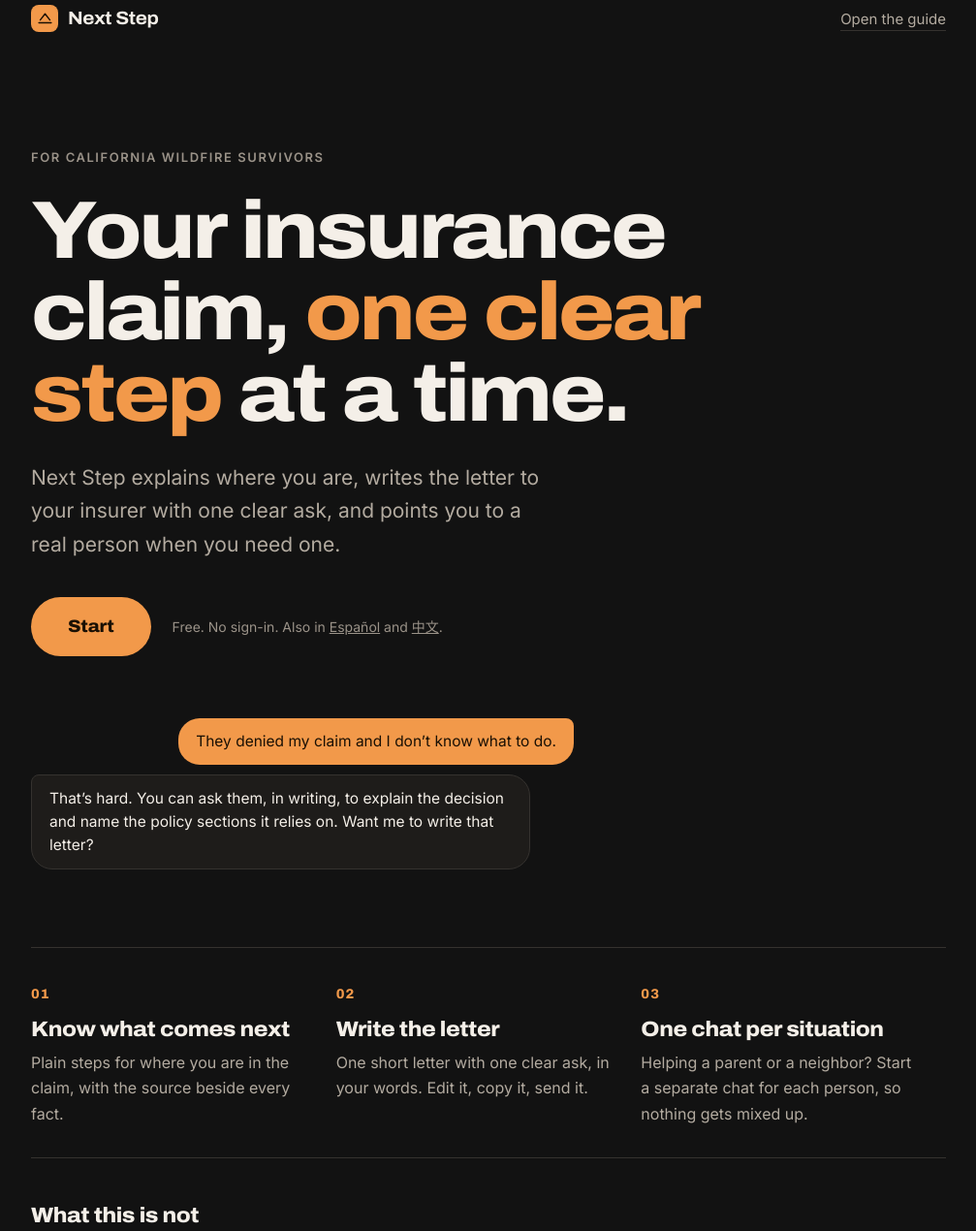
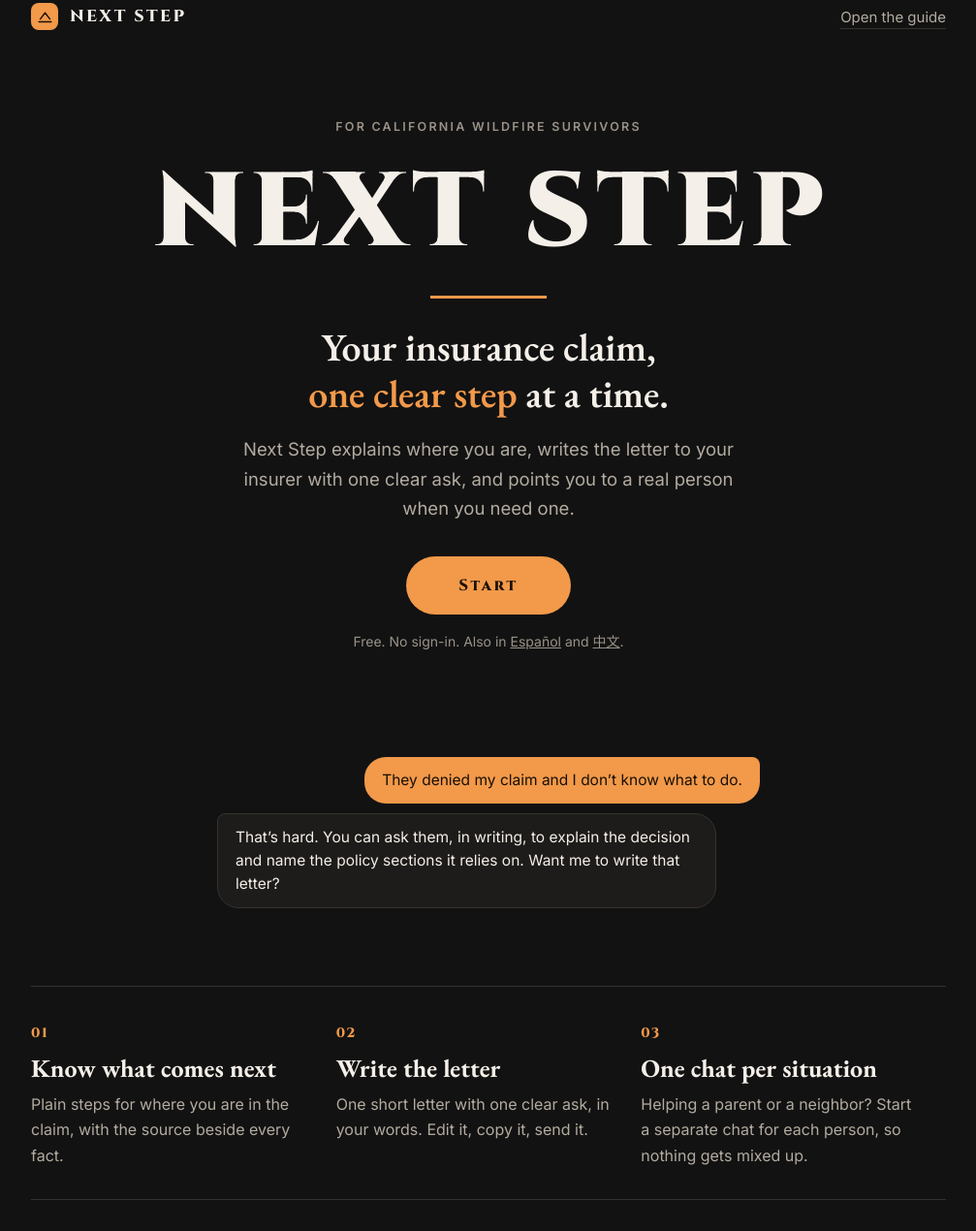
Before and after one commit to nextstep-wildfire/next-step, a website: page public/index.html in a window 1280 px wide. Shown: the part 19-1289 px from the top of the page at 97% size, without its empty margins (136-1143 px from the left). Drawn offline with Linux system fonts and the light colour scheme.

Commit message:
Centered Cinzel wordmark with hook line, EB Garamond headings, entrance and scroll animations
Co-Authored-By: Claude Sonnet 5.5 <noreply@anthropic.com>
Claude-Session: https://claude.ai/code/session_012cXKM8786SoUVJbToaiwLY

```diff
--- a/public/app.css
+++ b/public/app.css
@@ -1,19 +1,24 @@
-/* Charcoal and amber. Dark is the default; light is a toggle. Headings: Archivo. Body: Inter. Both are bundled, no outside requests. */
-@font-face { font-family: "Archivo"; src: url("/fonts/archivo.woff2") format("woff2"); font-weight: 100 900; font-stretch: 62% 125%; font-display: swap; }
+/* Charcoal and amber. Dark is the default; light is a toggle. Wordmark: Cinzel. Headings: EB Garamond. Body: Inter. Both are bundled, no outside requests. */
+@view-transition { navigation: auto; }
+@font-face { font-family: "Cinzel"; src: url("/fonts/cinzel.woff2") format("woff2"); font-weight: 400 900; font-display: swap; }
+@font-face { font-family: "EB Garamond"; src: url("/fonts/garamond.woff2") format("woff2"); font-weight: 400 800; font-display: swap; }
 @font-face { font-family: "Inter"; src: url("/fonts/inter.woff2") format("woff2"); font-weight: 100 900; font-display: swap; }
 :root {
   --bg: #121212; --grad: none; --ink: #f4efe8; --muted: #b3aba0; --faint: #9a9288; --line: #35322f;
   --box: #1e1c1a; --tag: #1b1a18; --tag-line: #3a3733; --btn: #f2994a; --btn-ink: #1a1004; --accent-soft: #2a2622; --warm: #f2994a;
   --font-body: "Inter", system-ui, -apple-system, "Segoe UI", Roboto, "Noto Sans SC", "PingFang SC", "Microsoft YaHei", Helvetica, Arial, sans-serif;
-  --font-head: "Archivo", "Inter", system-ui, -apple-system, "Segoe UI", "Noto Sans SC", "PingFang SC", "Microsoft YaHei", Helvetica, Arial, sans-serif;
+  --font-head: "EB Garamond", Garamond, "Palatino Linotype", Georgia, "Noto Serif SC", "Songti SC", serif;
+  --font-caps: "Cinzel", "Trajan Pro", "Times New Roman", serif;
   color-scheme: dark;
 }
 :root[data-theme="light"] {
   --bg: #faf7f2; --ink: #1e1b18; --muted: #5e564e; --faint: #6f665c; --line: #e3dbd0;
   --box: #ffffff; --tag: #f1ebe2; --tag-line: #ddd3c5; --btn: #1e1b18; --btn-ink: #faf7f2; --accent-soft: #f1e6d6; --warm: #a8520a; color-scheme: light;
 }
-h1, h2, h3, .choice b, .brand b { font-family: var(--font-head); font-weight: 800; font-stretch: 108%; letter-spacing: -0.02em; }
-:lang(zh) h1, :lang(zh) h2, :lang(zh) h3 { font-stretch: 100%; letter-spacing: 0; }
+h2, h3, .choice b { font-family: var(--font-head); font-weight: 700; letter-spacing: 0; }
+h2 { font-size: 1.12em; }
+header h1 { font-family: var(--font-caps); font-weight: 800; letter-spacing: .14em; }
+:lang(zh) h2, :lang(zh) h3 { font-family: var(--font-body); font-weight: 700; }
 * { box-sizing: border-box; }
 html, body { height: 100%; margin: 0; }
 body { font-family: var(--font-body); font-size: 15.5px; line-height: 1.6; color: var(--ink); background: var(--bg); background-image: var(--grad); background-attachment: fixed; }
@@ -23,7 +28,7 @@ header { display: flex; align-items: center; flex-wrap: wrap; gap: 8px 8px; padd
 .brand { display: flex; align-items: center; gap: 10px; flex: 1 1 auto; min-width: 150px; }
 .mark { width: 28px; height: 28px; border-radius: 9px; background: var(--btn); display: grid; place-items: center; flex: none; }
 .mark svg { width: 17px; height: 17px; stroke: var(--btn-ink); fill: none; stroke-width: 2; stroke-linecap: round; stroke-linejoin: round; }
-header h1 { font-size: 19px; margin: 0; }
+header h1 { font-size: 16px; margin: 0; }
 .tools { display: flex; align-items: center; gap: 6px; flex-wrap: wrap; }
 button { font: inherit; color: inherit; cursor: pointer; }
 body, .bot, .user, .chip, .pill, .icon-btn, form, .sheet, .srcs a, header, .drawer { transition: background-color .25s ease, border-color .25s ease, color .25s ease; }
@@ -52,7 +57,7 @@ button:focus-visible, input:focus-visible, a:focus-visible, textarea:focus-visib
 .typing { color: var(--faint); letter-spacing: 3px; }
 .note { align-self: center; font-size: 12.5px; color: var(--faint); background: var(--tag); border: 1px solid var(--tag-line); border-radius: 999px; padding: 3px 12px; }
 .card { align-self: stretch; max-width: 100%; padding: 18px 20px 14px; border-radius: 24px; border-top-left-radius: 8px; }
-.card h2 { font-size: 19px; margin: 0 0 10px; line-height: 1.3; text-wrap: balance; }
+.card h2 { font-size: 22px; margin: 0 0 10px; line-height: 1.3; text-wrap: balance; }
 :lang(zh) .card h2, :lang(zh) .sheet h2, :lang(zh) header h1 { letter-spacing: 0; }
 .cardtop { display: flex; justify-content: space-between; align-items: center; gap: 8px; flex-wrap: wrap; margin-bottom: 8px; }
 .tag { font-size: 12px; font-weight: 600; color: var(--muted); background: var(--accent-soft); border-radius: 999px; padding: 2px 10px; }
@@ -137,7 +142,7 @@ form button { width: 38px; height: 38px; border-radius: 50%; border: 0; backgrou
 @media (max-width: 520px) { .pill .full { display: none; } .brand { min-width: 120px; } }
 
 /* ---- v3 additions ---- */
-.card.home h2 { font-size: 24px; line-height: 1.3; margin: 0 0 6px; }
+.card.home h2 { font-size: 28px; line-height: 1.3; margin: 0 0 6px; }
 .small.faint, .faint { color: var(--faint); }
 .rolerow { display: flex; flex-wrap: wrap; gap: 8px; align-items: center; margin: 12px 0 4px; font-size: 14px; color: var(--muted); }
 .rolebtn { font: inherit; font-size: 14px; color: var(--ink); background: var(--tag); border: 1px solid var(--tag-line); border-radius: 999px; padding: 6px 14px; cursor: pointer; }
@@ -145,7 +150,7 @@ form button { width: 38px; height: 38px; border-radius: 50%; border: 0; backgrou
 p.ask { font-weight: 600; margin: 14px 0 8px; }
 .choices { display: grid; grid-template-columns: repeat(auto-fit, minmax(150px, 1fr)); gap: 10px; margin: 0 0 12px; }
 .choice { font: inherit; text-align: left; color: var(--ink); background: var(--bg); border: 1px solid var(--tag-line); border-radius: 16px; padding: 12px 14px; cursor: pointer; display: flex; flex-direction: column; gap: 4px; }
-.choice b { font-size: 15px; } .choice small { color: var(--muted); font-size: 13px; }
+.choice b { font-size: 18px; } .choice small { color: var(--muted); font-size: 13px; }
 .choice:hover { border-color: var(--btn); transform: translateY(-1px); }
 .lbl { font-size: 13.5px; font-weight: 600; color: var(--ink); margin-top: 4px; }
 .fld details { border: 1px solid var(--line); border-radius: 12px; padding: 8px 12px; }
@@ -217,7 +222,18 @@ form { border-radius: 999px; }
   .tools { flex: none; gap: 6px; }
   #newChatBtn .nct { display: none; } #newChatBtn .plus { display: inline; font-size: 20px; line-height: 1; font-weight: 500; }
   #newChatBtn { padding: 5px 13px; }
-  header h1 { font-size: 17px; }
+  header h1 { font-size: 14px; letter-spacing: .1em; }
 }
 .seg button { white-space: nowrap; }
 .menu { min-width: 272px; }
+
+body { animation: pagein .45s ease both; }
+@keyframes pagein { from { opacity: 0; } to { opacity: 1; } }
+.msg.card { animation: rise .4s cubic-bezier(.2,.7,.2,1) both; }
+.choice { transition: border-color .2s ease, transform .2s ease, background-color .2s ease; }
+.overlay .drawer { animation: slidein .28s cubic-bezier(.2,.7,.2,1) both; }
+.overlay.right .drawer { animation-name: slidein_r; }
+@keyframes slidein { from { transform: translateX(-24px); opacity: 0; } to { transform: none; opacity: 1; } }
+@keyframes slidein_r { from { transform: translateX(24px); opacity: 0; } to { transform: none; opacity: 1; } }
+.menu.open { animation: rise .2s ease both; }
+@media (prefers-reduced-motion: reduce) { body, .msg.card, .overlay .drawer, .menu.open { animation: none; } }
--- a/public/index.html
+++ b/public/index.html
@@ -6,20 +6,23 @@
 <meta name="robots" content="noindex, nofollow">
 <title>Next Step: one clear step at a time after a wildfire</title>
 <meta name="description" content="A free guide for California wildfire survivors dealing with a home insurance claim. A student prototype. Not legal advice.">
-<link rel="preload" href="/fonts/archivo.woff2" as="font" type="font/woff2" crossorigin>
+<link rel="preload" href="/fonts/cinzel.woff2" as="font" type="font/woff2" crossorigin>
+<link rel="preload" href="/fonts/garamond.woff2" as="font" type="font/woff2" crossorigin>
 <link rel="preload" href="/fonts/inter.woff2" as="font" type="font/woff2" crossorigin>
 <link rel="stylesheet" href="/landing.css">
 </head>
 <body>
 <header class="top">
-  <a class="brand" href="/" aria-label="Next Step home"><span class="mark" aria-hidden="true"><svg viewBox="0 0 24 24"><path d="M5 15l7-9 7 9"/><path d="M3 19h18"/></svg></span><b>Next Step</b></a>
+  <a class="brand" href="/" aria-label="Next Step home"><span class="mark" aria-hidden="true"><svg viewBox="0 0 24 24"><path d="M5 15l7-9 7 9"/><path d="M3 19h18"/></svg></span><b>NEXT STEP</b></a>
   <nav><a href="/app/" class="navlink">Open the guide</a></nav>
 </header>
 
 <main>
   <section class="hero">
     <p class="eyebrow">For California wildfire survivors</p>
-    <h1>Your insurance claim, <span class="hl">one clear step</span> at a time.</h1>
+    <h1 aria-label="Next Step"><span class="w" aria-hidden="true"><i style="--i:0">N</i><i style="--i:1">E</i><i style="--i:2">X</i><i style="--i:3">T</i></span><span class="w" aria-hidden="true"><i style="--i:5">S</i><i style="--i:6">T</i><i style="--i:7">E</i><i style="--i:8">P</i></span></h1>
+    <span class="rule" aria-hidden="true"></span>
+    <p class="hook">Your insurance claim, <em>one clear step</em> at a time.</p>
     <p class="lede">Next Step explains where you are, writes the letter to your insurer with one clear ask, and points you to a real person when you need one.</p>
     <div class="cta">
       <a class="btn" href="/app/">Start</a>
@@ -27,24 +30,24 @@
     </div>
   </section>
 
-  <section class="peek" aria-label="Example">
+  <section class="peek rv" aria-label="Example">
     <div class="bub you">They denied my claim and I don’t know what to do.</div>
     <div class="bub bot">That’s hard. You can ask them, in writing, to explain the decision and name the policy sections it relies on. Want me to write that letter?</div>
   </section>
 
-  <section class="three">
+  <section class="three rv">
     <div><span class="n">01</span><h2>Know what comes next</h2><p>Plain steps for where you are in the claim, with the source beside every fact.</p></div>
     <div><span class="n">02</span><h2>Write the letter</h2><p>One short letter with one clear ask, in your words. Edit it, copy it, send it.</p></div>
     <div><span class="n">03</span><h2>One chat per situation</h2><p>Helping a parent or a neighbor? Start a separate chat for each person, so nothing gets mixed up.</p></div>
   </section>
 
-  <section class="not">
+  <section class="not rv">
     <h2>What this is not</h2>
     <p>A student prototype built with The After Collective. It is not legal or insurance advice, and it can be wrong. Your notes and letters stay on your device.</p>
   </section>
 </main>
 
-<footer>
+<footer class="rv">
   <p class="need">Need a person now?</p>
   <ul>
     <li><a href="tel:18009274357">California Department of Insurance <b>1-800-927-4357</b></a></li>
--- a/public/landing.css
+++ b/public/landing.css
@@ -1,50 +1,77 @@
-@font-face { font-family: "Archivo"; src: url("/fonts/archivo.woff2") format("woff2"); font-weight: 100 900; font-stretch: 62% 125%; font-display: swap; }
+@view-transition { navigation: auto; }
+@font-face { font-family: "Cinzel"; src: url("/fonts/cinzel.woff2") format("woff2"); font-weight: 400 900; font-display: swap; }
+@font-face { font-family: "EB Garamond"; src: url("/fonts/garamond.woff2") format("woff2"); font-weight: 400 800; font-display: swap; }
 @font-face { font-family: "Inter"; src: url("/fonts/inter.woff2") format("woff2"); font-weight: 100 900; font-display: swap; }
 :root { --bg: #121212; --ink: #f4efe8; --muted: #b3aba0; --faint: #9a9288; --line: #35322f; --box: #1e1c1a; --amber: #f2994a; --amber-ink: #1a1004; color-scheme: dark;
-  --head: "Archivo", "Inter", system-ui, -apple-system, "Segoe UI", "Noto Sans SC", "PingFang SC", Helvetica, Arial, sans-serif;
+  --caps: "Cinzel", "Trajan Pro", "Times New Roman", serif;
+  --head: "EB Garamond", Garamond, "Palatino Linotype", Georgia, "Noto Serif SC", "Songti SC", serif;
   --body: "Inter", system-ui, -apple-system, "Segoe UI", Roboto, "Noto Sans SC", "PingFang SC", Helvetica, Arial, sans-serif; }
 :root[data-theme="light"] { --bg: #faf7f2; --ink: #1e1b18; --muted: #5e564e; --faint: #6f665c; --line: #e3dbd0; --box: #ffffff; --amber: #1e1b18; --amber-ink: #faf7f2; color-scheme: light; }
 * { box-sizing: border-box; }
 html { scroll-behavior: smooth; }
-body { margin: 0; background: var(--bg); color: var(--ink); font-family: var(--body); font-size: 17px; line-height: 1.65; -webkit-font-smoothing: antialiased; }
+body { margin: 0; background: var(--bg); color: var(--ink); font-family: var(--body); font-size: 17px; line-height: 1.65; -webkit-font-smoothing: antialiased; animation: pagein .5s ease both; }
+body.leaving { opacity: 0; transform: translateY(-6px); transition: opacity .25s ease, transform .25s ease; }
+@keyframes pagein { from { opacity: 0; } to { opacity: 1; } }
 a { color: inherit; }
 a:focus-visible { outline: 2px solid var(--ink); outline-offset: 3px; border-radius: 4px; }
 .top, main, footer { width: 100%; max-width: 1040px; margin: 0 auto; padding-left: clamp(20px, 5vw, 48px); padding-right: clamp(20px, 5vw, 48px); }
 .top { display: flex; align-items: center; justify-content: space-between; padding-top: 22px; padding-bottom: 22px; }
-.brand { display: flex; align-items: center; gap: 10px; text-decoration: none; font-family: var(--head); font-weight: 800; font-stretch: 108%; font-size: 19px; letter-spacing: -0.02em; }
+.brand { display: flex; align-items: center; gap: 12px; text-decoration: none; }
+.brand b { font-family: var(--caps); font-weight: 800; font-size: 17px; letter-spacing: .14em; }
 .mark { width: 28px; height: 28px; border-radius: 8px; background: var(--amber); display: grid; place-items: center; }
 .mark svg { width: 17px; height: 17px; stroke: var(--amber-ink); fill: none; stroke-width: 2; stroke-linecap: round; stroke-linejoin: round; }
-.navlink { font-size: 15px; color: var(--muted); text-decoration: none; border-bottom: 1px solid var(--line); padding-bottom: 2px; }
+.navlink { font-size: 15px; color: var(--muted); text-decoration: none; border-bottom: 1px solid var(--line); padding-bottom: 2px; transition: color .2s, border-color .2s; }
 .navlink:hover { color: var(--ink); border-color: var(--ink); }
-.hero { padding: clamp(56px, 12vh, 120px) 0 clamp(40px, 7vh, 72px); }
-.eyebrow { margin: 0 0 22px; font-size: 13px; font-weight: 600; letter-spacing: .12em; text-transform: uppercase; color: var(--faint); }
-h1 { font-family: var(--head); font-weight: 800; font-stretch: 112%; font-size: clamp(40px, 7.4vw, 84px); line-height: 1.0; letter-spacing: -0.035em; margin: 0 0 28px; max-width: 14ch; text-wrap: balance; }
-:lang(zh) h1 { font-stretch: 100%; letter-spacing: -0.01em; }
-.hl { color: var(--amber); }
-:root[data-theme="light"] .hl { color: #a8520a; }
-.lede { font-size: clamp(18px, 2.2vw, 21px); color: var(--muted); max-width: 40ch; margin: 0 0 36px; }
-.cta { display: flex; align-items: center; flex-wrap: wrap; gap: 14px 22px; }
-.btn { display: inline-block; background: var(--amber); color: var(--amber-ink); font-family: var(--head); font-weight: 800; font-stretch: 108%; font-size: 18px; letter-spacing: -0.01em; text-decoration: none; padding: 16px 38px; border-radius: 999px; transition: transform .15s ease, filter .15s ease; }
-.btn:hover { filter: brightness(1.08); transform: translateY(-1px); }
-.btn:active { transform: scale(.98); }
+
+/* centered hero */
+.hero { min-height: calc(100svh - 80px); display: flex; flex-direction: column; align-items: center; justify-content: center; text-align: center; padding: 24px 0 56px; }
+.eyebrow { margin: 0 0 26px; font-size: 12.5px; font-weight: 600; letter-spacing: .18em; text-transform: uppercase; color: var(--faint); animation: fade .8s .1s ease both; }
+h1 { margin: 0; font-family: var(--caps); font-weight: 900; font-size: clamp(40px, 10.4vw, 108px); line-height: 1; letter-spacing: .05em; display: flex; flex-wrap: nowrap; justify-content: center; gap: 0 .32em; padding-left: .05em; }
+h1 .w { display: inline-flex; }
+h1 i { font-style: normal; display: inline-block; opacity: 0; transform: translateY(.35em); animation: letter .7s cubic-bezier(.2,.7,.2,1) both; animation-delay: calc(.25s + var(--i) * .07s); }
+@keyframes letter { to { opacity: 1; transform: none; } }
+@keyframes fade { from { opacity: 0; transform: translateY(8px); } to { opacity: 1; transform: none; } }
+.rule { display: block; width: clamp(60px, 12vw, 120px); height: 3px; background: var(--amber); margin: 30px 0 26px; transform: scaleX(0); transform-origin: center; animation: draw .7s 1s cubic-bezier(.2,.7,.2,1) both; }
+@keyframes draw { to { transform: scaleX(1); } }
+.hook { font-family: var(--head); font-weight: 600; font-size: clamp(24px, 4.2vw, 40px); line-height: 1.2; letter-spacing: -0.005em; margin: 0 0 18px; max-width: 24ch; text-wrap: balance; animation: fade .9s 1.15s ease both; }
+.hook em { font-style: normal; color: var(--amber); }
+:root[data-theme="light"] .hook em { color: #a8520a; }
+.lede { font-size: clamp(16px, 2vw, 18.5px); color: var(--muted); max-width: 44ch; margin: 0 0 34px; animation: fade .9s 1.35s ease both; }
+.cta { display: flex; flex-direction: column; align-items: center; gap: 16px; animation: fade .9s 1.55s ease both; }
+.btn { display: inline-block; background: var(--amber); color: var(--amber-ink); font-family: var(--caps); font-weight: 800; font-size: 16px; letter-spacing: .16em; text-decoration: none; padding: 17px 54px; border-radius: 999px; transition: transform .2s ease, filter .2s ease, box-shadow .2s ease; }
+.btn:hover { filter: brightness(1.08); transform: translateY(-2px); }
+.btn:active { transform: scale(.97); }
 .micro { font-size: 14px; color: var(--faint); }
-.peek { display: flex; flex-direction: column; gap: 10px; max-width: 560px; padding: 8px 0 clamp(56px, 10vh, 96px); }
+
+.peek { display: flex; flex-direction: column; gap: 10px; max-width: 560px; margin: 0 auto; padding: 8px 0 clamp(56px, 10vh, 96px); }
 .bub { padding: 12px 18px; border-radius: 22px; font-size: 15.5px; line-height: 1.55; max-width: 92%; }
 .bub.you { align-self: flex-end; background: var(--amber); color: var(--amber-ink); border-top-right-radius: 8px; }
 .bub.bot { align-self: flex-start; background: var(--box); border: 1px solid var(--line); border-top-left-radius: 8px; }
 .three { display: grid; grid-template-columns: repeat(auto-fit, minmax(230px, 1fr)); gap: 0; border-top: 1px solid var(--line); }
 .three > div { padding: 32px 28px 32px 0; }
-.three .n { font-family: var(--head); font-weight: 800; font-size: 14px; color: var(--amber); letter-spacing: .08em; }
+.three .n { font-family: var(--caps); font-weight: 800; font-size: 14px; color: var(--amber); letter-spacing: .12em; }
 :root[data-theme="light"] .three .n { color: #a8520a; }
-.three h2, .not h2 { font-family: var(--head); font-weight: 800; font-stretch: 108%; font-size: 22px; letter-spacing: -0.02em; line-height: 1.2; margin: 10px 0 8px; }
+.three h2, .not h2 { font-family: var(--head); font-weight: 700; font-size: 26px; line-height: 1.15; margin: 10px 0 8px; }
 .three p, .not p { margin: 0; color: var(--muted); font-size: 16px; max-width: 34ch; }
 .not { border-top: 1px solid var(--line); padding: 36px 0 56px; }
 .not p { max-width: 56ch; }
 footer { border-top: 1px solid var(--line); padding-top: 28px; padding-bottom: 44px; }
-.need { margin: 0 0 10px; font-family: var(--head); font-weight: 800; font-stretch: 108%; font-size: 18px; }
+.need { margin: 0 0 10px; font-family: var(--head); font-weight: 700; font-size: 22px; }
 footer ul { list-style: none; margin: 0; padding: 0; display: grid; grid-template-columns: repeat(auto-fit, minmax(240px, 1fr)); gap: 6px 24px; }
 footer li { font-size: 15px; color: var(--muted); }
 footer a { text-decoration: none; } footer a b { color: var(--ink); font-weight: 600; border-bottom: 1px solid var(--line); }
 footer a:hover b { border-color: var(--ink); }
-@media (max-width: 560px) { .three > div { padding-right: 0; } h1 { max-width: none; } }
-@media (prefers-reduced-motion: reduce) { html { scroll-behavior: auto; } .btn { transition: none; } }
+
+/* scroll reveal (only when JS is on) */
+.js .rv { opacity: 0; transform: translateY(18px); transition: opacity .8s ease, transform .8s cubic-bezier(.2,.7,.2,1); }
+.js .rv.in { opacity: 1; transform: none; }
+.js .three.rv > div { opacity: 0; transform: translateY(14px); transition: opacity .7s ease, transform .7s ease; }
+.js .three.rv.in > div { opacity: 1; transform: none; }
+.js .three.rv.in > div:nth-child(2) { transition-delay: .12s; } .js .three.rv.in > div:nth-child(3) { transition-delay: .24s; }
+@media (max-width: 560px) { .three > div { padding-right: 0; } h1 { gap: 0 .22em; } }
+@media (prefers-reduced-motion: reduce) {
+  html { scroll-behavior: auto; } body { animation: none; }
+  h1 i, .eyebrow, .rule, .hook, .lede, .cta { animation: none; opacity: 1; transform: none; }
+  .js .rv, .js .three.rv > div { opacity: 1; transform: none; transition: none; }
+  .btn { transition: none; }
+}
--- a/public/landing.js
+++ b/public/landing.js
@@ -1,4 +1,18 @@
 (function () {
+  var d = document.documentElement;
   var t = null; try { t = localStorage.getItem('cr-theme'); } catch (e) {}
-  document.documentElement.setAttribute('data-theme', t === 'light' ? 'light' : 'dark');
+  d.setAttribute('data-theme', t === 'light' ? 'light' : 'dark');
+  d.classList.add('js');
+  var els = document.querySelectorAll('.rv');
+  if ('IntersectionObserver' in window) {
+    var io = new IntersectionObserver(function (es) { es.forEach(function (e) { if (e.isIntersecting) { e.target.classList.add('in'); io.unobserve(e.target); } }); }, { threshold: 0.15 });
+    els.forEach(function (e) { io.observe(e); });
+  } else els.forEach(function (e) { e.classList.add('in'); });
+  document.querySelectorAll('a[href^="/app"]').forEach(function (a) {
+    a.addEventListener('click', function (ev) {
+      if (ev.metaKey || ev.ctrlKey || ev.shiftKey || (window.matchMedia && window.matchMedia('(prefers-reduced-motion: reduce)').matches)) return;
+      ev.preventDefault(); document.body.classList.add('leaving');
+      setTimeout(function () { location.href = a.href; }, 240);
+    });
+  });
 })();
```
Also changed, not shown: public/app/index.html (+3 -2 lines), tests/run.mjs (+7 -3 lines), README.md, public/fonts/archivo.woff2 (deleted), public/fonts/cinzel.woff2 (added), public/fonts/garamond.woff2 (added).
